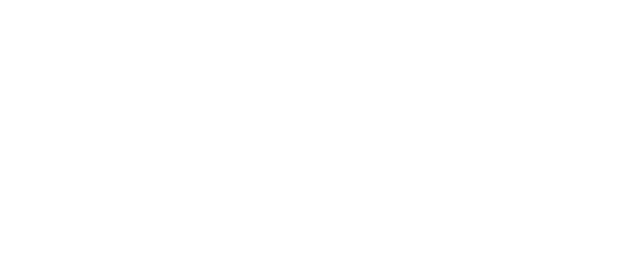
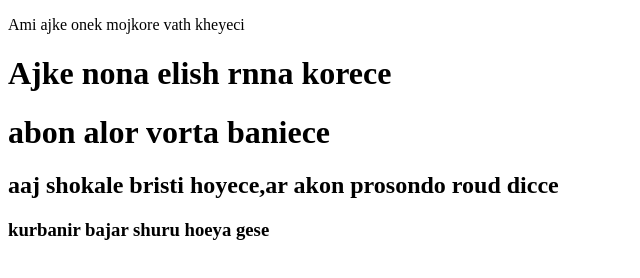
Before and after one commit to Nayeemuddin3013/My-third-repo, a plain HTML site: page index.html in a window 1280 px wide. Shown: the whole page, without its empty margins (0-640 px from the left). Drawn offline with Linux system fonts and the light colour scheme.

Commit message:
added header

```diff
--- a/index.html
+++ b/index.html
@@ -7,6 +7,11 @@
     <title>My third github</title>
 </head>
 <body>
+<p>Ami ajke onek mojkore vath kheyeci</p>
+<h1>Ajke nona elish rnna korece</h1>
+<h1>abon alor vorta baniece</h1>
+<h2>aaj shokale bristi hoyece,ar akon prosondo roud dicce</h2>
+<h3>kurbanir bajar shuru hoeya gese</h3>
 
 </body>
 </html>
```
